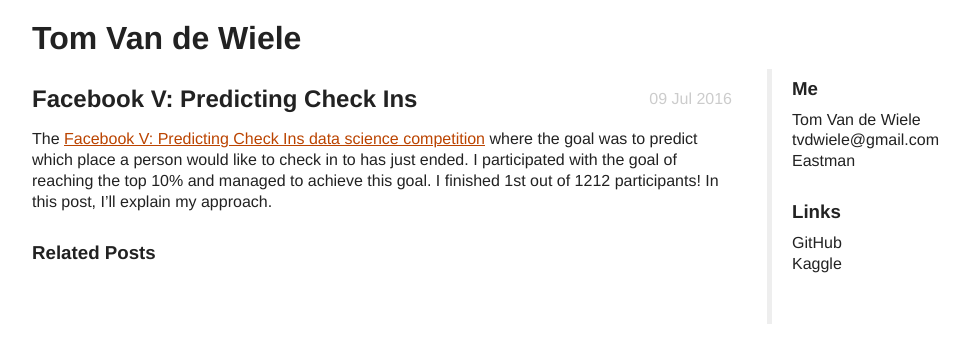
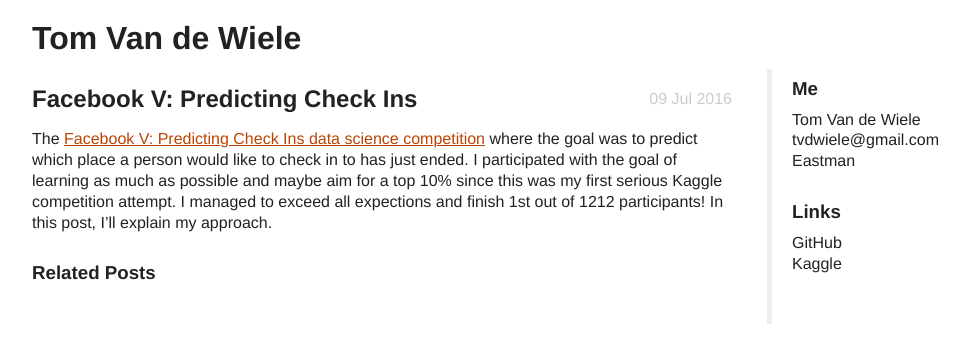
Before and after one commit to ttvand/ttvand.github.io, a Jekyll site: the page built from _posts/2016-07-09-Winning approach of the Facebook V Kaggle competition.md, in a window 1280 px wide. Shown: the top 363 px of the page, without its empty margins (153-1122 px from the left). Built offline with Jekyll 4.4.1, drawn with Linux system fonts in a browser that asks for light colours; comment, search, counter and statistics services are not loaded.

Commit message:
Update 2016-07-09-Winning approach of the Facebook V Kaggle competition.md

```diff
--- a/_posts/2016-07-09-Winning approach of the Facebook V Kaggle competition.md
+++ b/_posts/2016-07-09-Winning approach of the Facebook V Kaggle competition.md
@@ -4,4 +4,4 @@ title: "Facebook V: Predicting Check Ins"
 date: 2016-07-09
 ---
 
-The [Facebook V: Predicting Check Ins data science competition](https://www.kaggle.com/c/facebook-v-predicting-check-ins) where the goal was to predict which place a person would like to check in to has just ended. I participated with the goal of reaching the top 10% and managed to achieve this goal. I finished 1st out of 1212 participants! In this post, I’ll explain my approach.
+The [Facebook V: Predicting Check Ins data science competition](https://www.kaggle.com/c/facebook-v-predicting-check-ins) where the goal was to predict which place a person would like to check in to has just ended. I participated with the goal of learning as much as possible and maybe aim for a top 10% since this was my first serious Kaggle competition attempt. I managed to exceed all expections and finish 1st out of 1212 participants! In this post, I’ll explain my approach.
```
